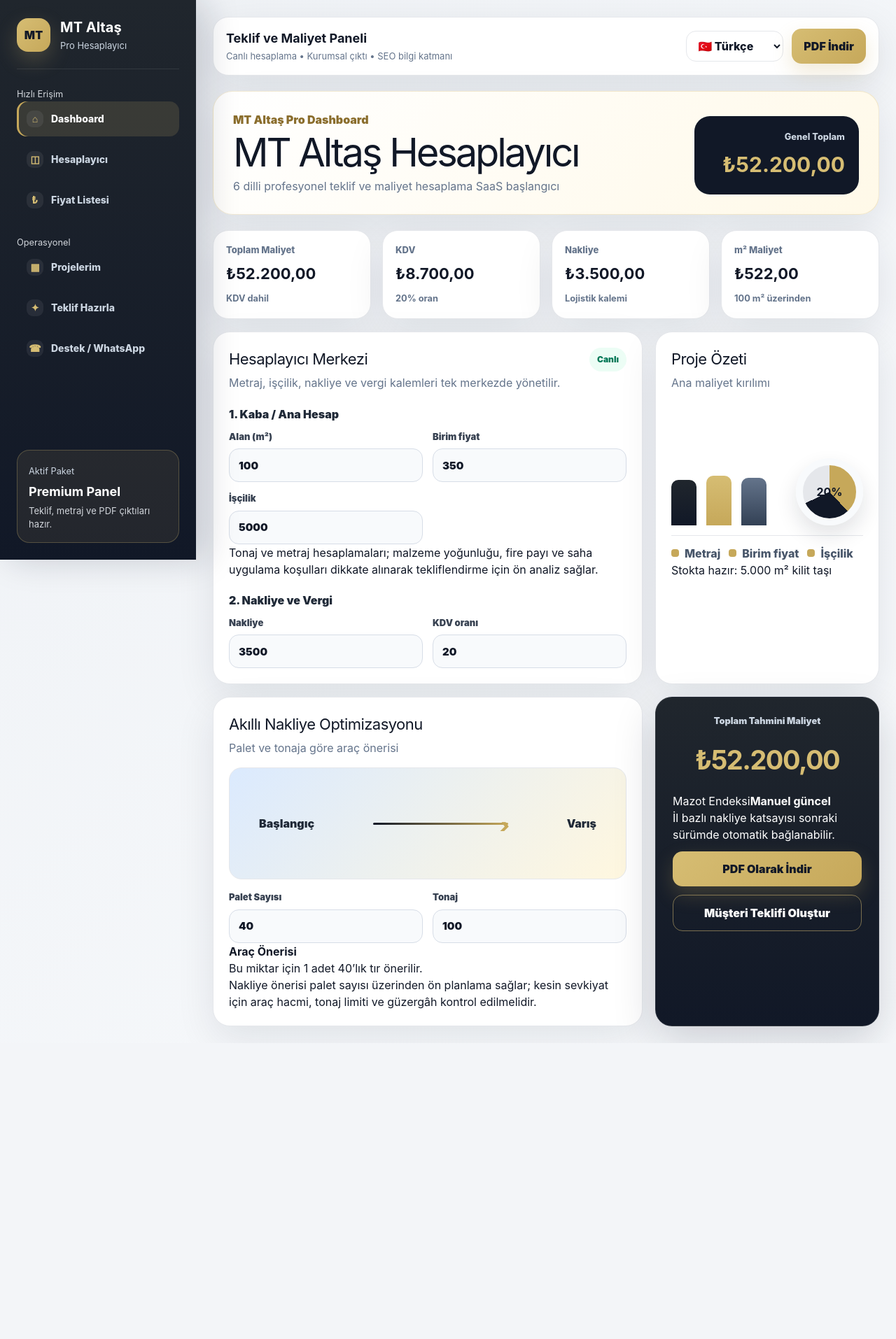
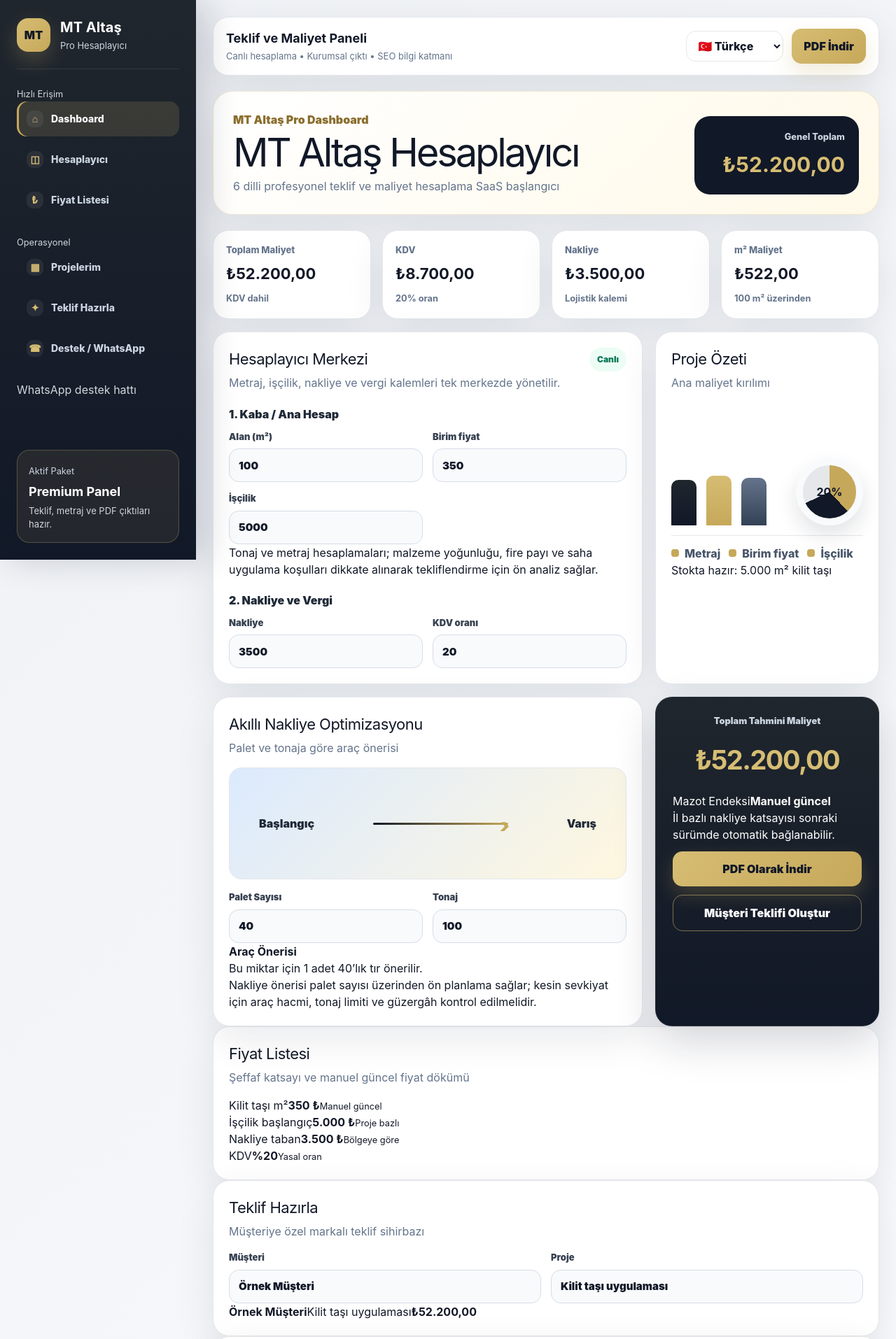
Before and after one commit to altasburhan2525-del/mta-saas0, a Next.js app: page / in a window 1280 px wide. Shown: the top 1914 px of the page at 70% size. Before the commit the page ends 1491 px from the top, so only its background shows below. Built offline with nearby package versions, Linux system fonts and the light colour scheme.

Commit message:
Add V1.2 commercial modules

```diff
--- a/src/components/mta/MtaSaasApp.tsx
+++ b/src/components/mta/MtaSaasApp.tsx
@@ -8,14 +8,9 @@ import { downloadProposal } from '@/lib/pdf/proposalPdf';
 
 const quickNav = [['⌂', 'Dashboard'], ['◫', 'Hesaplayıcı'], ['₺', 'Fiyat Listesi']] as const;
 const opsNav = [['▦', 'Projelerim'], ['✦', 'Teklif Hazırla'], ['☎', 'Destek / WhatsApp']] as const;
+const priceRows = [['Kilit taşı m²', '350 ₺', 'Manuel güncel'], ['İşçilik başlangıç', '5.000 ₺', 'Proje bazlı'], ['Nakliye taban', '3.500 ₺', 'Bölgeye göre'], ['KDV', '%20', 'Yasal oran']];
 
-function vehicleAdvice(pallets: number) {
-  if (pallets <= 16) return 'Bu miktar için 1 adet kamyonet / küçük araç yeterli olabilir.';
-  if (pallets <= 26) return 'Bu miktar için 1 adet onteker araç önerilir.';
-  if (pallets <= 40) return 'Bu miktar için 1 adet 40’lık tır önerilir.';
-  if (pallets <= 80) return 'Bu miktar için 2 adet 40’lık tır önerilir.';
-  return 'Bu miktar için parça sevkiyat veya çoklu tır planı önerilir.';
-}
+function vehicleAdvice(pallets: number) { if (pallets <= 16) return 'Bu miktar için 1 adet kamyonet / küçük araç yeterli olabilir.'; if (pallets <= 26) return 'Bu miktar için 1 adet onteker araç önerilir.'; if (pallets <= 40) return 'Bu miktar için 1 adet 40’lık tır önerilir.'; if (pallets <= 80) return 'Bu miktar için 2 adet 40’lık tır önerilir.'; return 'Bu miktar için parça sevkiyat veya çoklu tır planı önerilir.'; }
 
 export default function MtaSaasApp() {
   const { lang, setLang, T, langs, meta } = useMtaLang();
@@ -26,6 +21,8 @@ export default function MtaSaasApp() {
   const [vatRate, setVatRate] = useState(0.2);
   const [pallets, setPallets] = useState(40);
   const [tonnage, setTonnage] = useState(100);
+  const [customer, setCustomer] = useState('Örnek Müşteri');
+  const [project, setProject] = useState('Kilit taşı uygulaması');
   const result = useMemo(() => calculateOffer({ area, unitPrice, laborPrice, shipping, vatRate }), [area, unitPrice, laborPrice, shipping, vatRate]);
   const locale = meta.locale;
   const m2Cost = area > 0 ? result.total / area : 0;
@@ -36,32 +33,18 @@ export default function MtaSaasApp() {
 
   return (
     <main className="mta-shell" dir={meta.dir}>
-      <aside className="mta-sidebar">
-        <div className="mta-brand"><div className="mta-brand-mark">MT</div><div><b>MT Altaş</b><span>Pro Hesaplayıcı</span></div></div>
-        <MenuGroup title="Hızlı Erişim" items={quickNav} active="Dashboard" />
-        <MenuGroup title="Operasyonel" items={opsNav} />
-        <div className="mta-plan-card"><small>Aktif Paket</small><b>Premium Panel</b><p>Teklif, metraj ve PDF çıktıları hazır.</p></div>
-      </aside>
-
+      <aside className="mta-sidebar"><div className="mta-brand"><div className="mta-brand-mark">MT</div><div><b>MT Altaş</b><span>Pro Hesaplayıcı</span></div></div><MenuGroup title="Hızlı Erişim" items={quickNav} active="Dashboard" /><MenuGroup title="Operasyonel" items={opsNav} /><a className="mta-support" href="https://wa.me/905000000000" target="_blank">WhatsApp destek hattı</a><div className="mta-plan-card"><small>Aktif Paket</small><b>Premium Panel</b><p>Teklif, metraj ve PDF çıktıları hazır.</p></div></aside>
       <section className="mta-workspace">
-        <header className="mta-topbar">
-          <div><b>Teklif ve Maliyet Paneli</b><span>Canlı hesaplama • Kurumsal çıktı • SEO bilgi katmanı</span></div>
-          <div className="mta-top-actions"><select value={lang} onChange={(e) => setLang(e.target.value as any)}>{langs.map((l) => <option key={l} value={l}>{LANG_META[l].flag} {LANG_META[l].name}</option>)}</select><button onClick={() => downloadProposal(lang, result)} className="mta-btn primary">PDF İndir</button></div>
-        </header>
-
+        <header className="mta-topbar"><div><b>Teklif ve Maliyet Paneli</b><span>Canlı hesaplama • Kurumsal çıktı • SEO bilgi katmanı</span></div><div className="mta-top-actions"><select value={lang} onChange={(e) => setLang(e.target.value as any)}>{langs.map((l) => <option key={l} value={l}>{LANG_META[l].flag} {LANG_META[l].name}</option>)}</select><button onClick={() => downloadProposal(lang, result)} className="mta-btn primary">PDF İndir</button></div></header>
         <section className="mta-hero-pro"><div><span>MT Altaş Pro Dashboard</span><h1>{T('title')}</h1><p>{T('sub')}</p></div><div className="mta-hero-total"><small>Genel Toplam</small><b>{money(result.total, locale)}</b></div></section>
-
         <section className="mta-kpis"><Kpi label="Toplam Maliyet" value={money(result.total, locale)} note="KDV dahil" /><Kpi label="KDV" value={money(result.vat, locale)} note={`${vatPercent}% oran`} /><Kpi label="Nakliye" value={money(shipping, locale)} note="Lojistik kalemi" /><Kpi label="m² Maliyet" value={money(m2Cost, locale)} note={`${area} m² üzerinden`} /></section>
-
         <div className="mta-content-grid">
           <section className="mta-card mta-form-card"><CardTitle title="Hesaplayıcı Merkezi" sub="Metraj, işçilik, nakliye ve vergi kalemleri tek merkezde yönetilir." live /><div className="mta-section-title">1. Kaba / Ana Hesap</div><div className="mta-form-grid"><Field label={T('area')} value={area} setValue={setArea}/><Field label={T('unit')} value={unitPrice} setValue={setUnitPrice}/><Field label={T('labor')} value={laborPrice} setValue={setLabor}/></div><InfoNote text="Tonaj ve metraj hesaplamaları; malzeme yoğunluğu, fire payı ve saha uygulama koşulları dikkate alınarak tekliflendirme için ön analiz sağlar." /><div className="mta-section-title">2. Nakliye ve Vergi</div><div className="mta-form-grid"><Field label={T('shipping')} value={shipping} setValue={setShipping}/><Field label={T('vat')} value={vatRate*100} setValue={(v)=>setVatRate(v/100)}/></div></section>
-
           <aside className="mta-card mta-summary"><CardTitle title="Proje Özeti" sub="Ana maliyet kırılımı" /><div className="mta-chart"><div style={{height:`${chartA}%`}}/><div style={{height:`${chartB}%`}}/><div style={{height:`${chartC}%`}}/><strong>{vatPercent}%</strong></div><Legend label="Metraj"/><Legend label="Birim fiyat"/><Legend label="İşçilik"/><div className="mta-stock-badge">Stokta hazır: 5.000 m² kilit taşı</div></aside>
-
           <section className="mta-card"><CardTitle title="Akıllı Nakliye Optimizasyonu" sub="Palet ve tonaja göre araç önerisi" /><div className="mta-route"><span>Başlangıç</span><i/><b>Varış</b></div><div className="mta-form-grid"><Field label="Palet Sayısı" value={pallets} setValue={setPallets}/><Field label="Tonaj" value={tonnage} setValue={setTonnage}/></div><div className="mta-advice"><b>Araç Önerisi</b><p>{vehicleAdvice(pallets)}</p></div><InfoNote text="Nakliye önerisi palet sayısı üzerinden ön planlama sağlar; kesin sevkiyat için araç hacmi, tonaj limiti ve güzergâh kontrol edilmelidir." /></section>
-
           <aside className="mta-total-panel"><small>Toplam Tahmini Maliyet</small><b>{money(result.total,locale)}</b><div className="mta-price-mini"><span>Mazot Endeksi</span><strong>Manuel güncel</strong><p>İl bazlı nakliye katsayısı sonraki sürümde otomatik bağlanabilir.</p></div><button onClick={() => downloadProposal(lang, result)} className="mta-btn primary wide">PDF Olarak İndir</button><button className="mta-btn ghost wide">Müşteri Teklifi Oluştur</button></aside>
         </div>
+        <section className="mta-bottom-grid"><div className="mta-card"><CardTitle title="Fiyat Listesi" sub="Şeffaf katsayı ve manuel güncel fiyat dökümü" /> <div className="mta-price-table">{priceRows.map(([a,b,c])=><div key={a}><span>{a}</span><b>{b}</b><small>{c}</small></div>)}</div></div><div className="mta-card"><CardTitle title="Teklif Hazırla" sub="Müşteriye özel markalı teklif sihirbazı" /><div className="mta-form-grid"><TextField label="Müşteri" value={customer} setValue={setCustomer}/><TextField label="Proje" value={project} setValue={setProject}/></div><div className="mta-preview-offer"><b>{customer}</b><span>{project}</span><strong>{money(result.total, locale)}</strong></div></div><div className="mta-card"><CardTitle title="Projelerim" sub="Son hesaplamalar ve PDF dökümleri" /><div className="mta-project-row"><b>{project}</b><span>{money(result.total, locale)}</span></div><InfoNote text="Kayıt sistemi aktif edildiğinde kullanıcılar eski tekliflerini tek panelden tekrar indirebilir." /></div></section>
       </section>
     </main>
   );
@@ -69,6 +52,7 @@ export default function MtaSaasApp() {
 
 function MenuGroup({title,items,active}:{title:string;items:readonly (readonly [string,string])[];active?:string}){return <div className="mta-menu-group"><small>{title}</small><nav className="mta-nav">{items.map(([icon,label])=><span key={label} className={label===active?'active':''}><i>{icon}</i>{label}</span>)}</nav></div>}
 function Field({ label, value, setValue }: { label: string; value: number; setValue: (v: number) => void }) {const invalid=value<0;return <label className={`mta-field ${invalid?'is-invalid':''}`}><span>{label}</span><input type="number" value={value} onChange={(e)=>setValue(Number(e.target.value))}/>{invalid&&<em>Negatif değer girilemez.</em>}</label>;}
+function TextField({ label, value, setValue }: { label: string; value: string; setValue: (v: string) => void }) {return <label className="mta-field"><span>{label}</span><input value={value} onChange={(e)=>setValue(e.target.value)}/></label>;}
 function Legend({label}:{label:string}){return <div className="mta-legend"><span/> {label}</div>}
 function Kpi({label,value,note}:{label:string;value:string;note:string}){return <article className="mta-kpi"><span>{label}</span><b>{value}</b><small>{note}</small></article>}
 function CardTitle({title,sub,live}:{title:string;sub:string;live?:boolean}){return <div className="mta-card-title"><div><h2>{title}</h2><p>{sub}</p></div>{live && <em>Canlı</em>}</div>}
```
